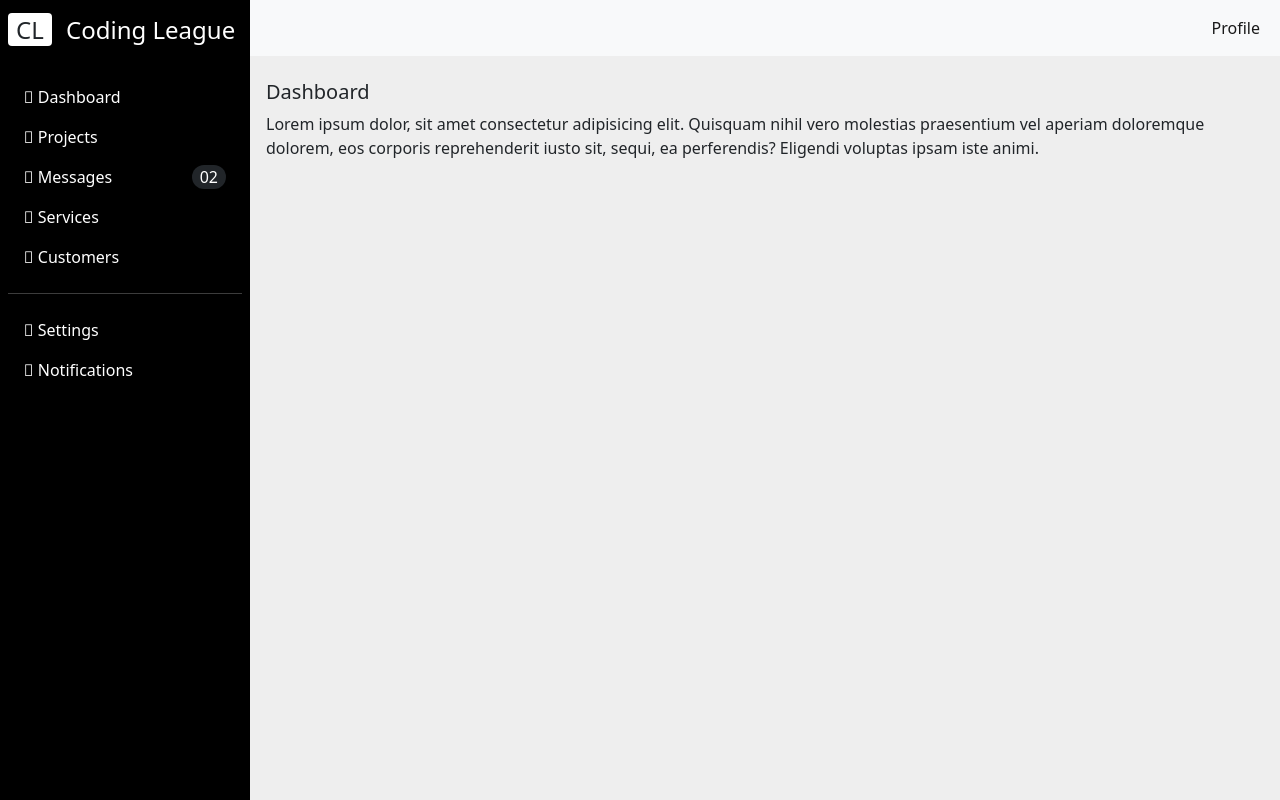
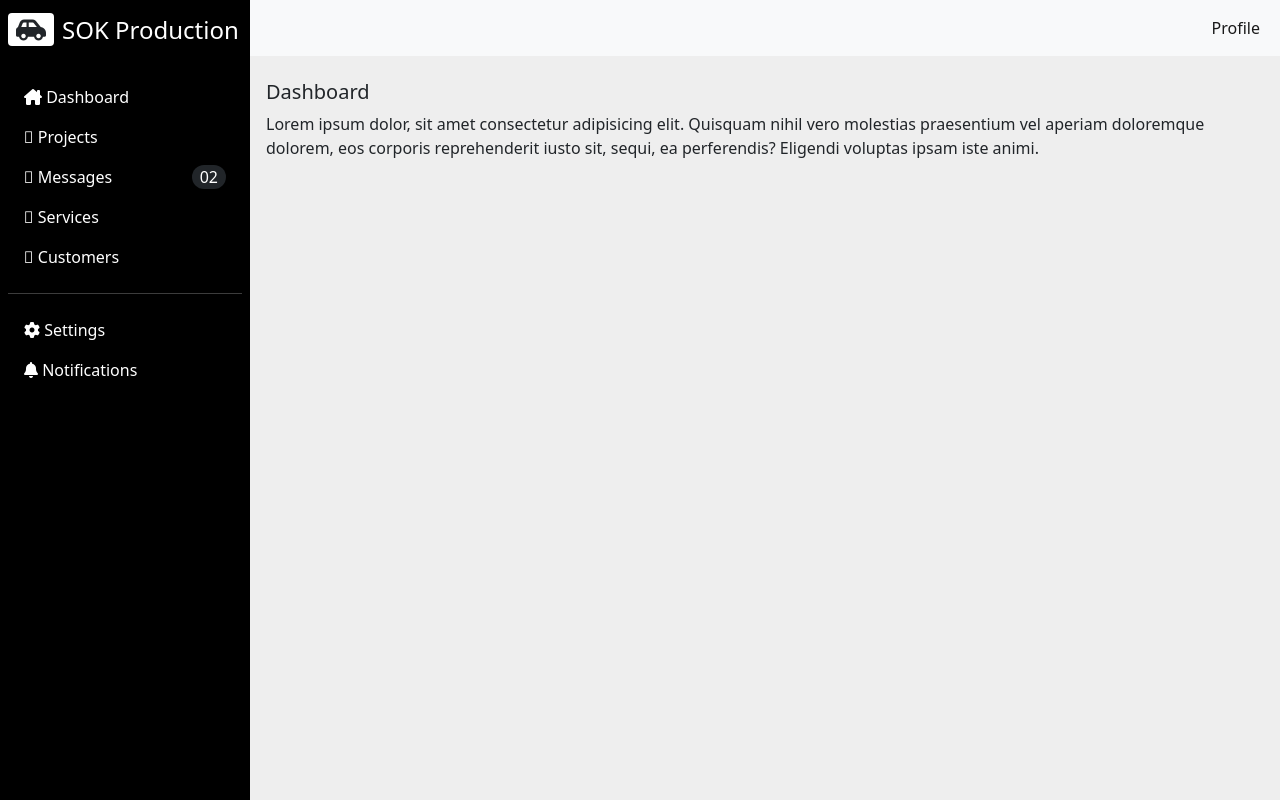
Before and after one commit to seayprem/sok, a PHP site: page / in a window 1280 px wide. Run offline with PHP 8.4, Linux system fonts and the light colour scheme.

Commit message:
Update new

```diff
--- a/index.php
+++ b/index.php
@@ -6,60 +6,14 @@
   <meta http-equiv="X-UA-Compatible" content="IE=edge">
   <meta name="viewport" content="width=device-width, initial-scale=1.0">
   <title>SOK Dashboard</title>
-  <link rel="stylesheet" href="public/css/bootstrap.min.css">
+
   <link rel="stylesheet" href="public/css/all.min.css">
   <link rel="stylesheet" href="public/css/fontawesome.min.css">
 
+  <link rel="stylesheet" href="public/css/bootstrap.min.css">
 
-  <style>
-    body {
-      background-color: #eee;
-    }
+  <link rel="stylesheet" href="public/css/styles.css">
 
-    #side_nav {
-      background: #000;
-      min-width: 250px;
-      max-width: 250px;
-      transition: all 0.3s;
-    }
-
-    .content {
-      min-height: 100vh;
-      width: 100%;
-    }
-
-    hr.h-color {
-      background-color: #eee;
-    }
-
-    .sidebar li.active {
-      background-color: #eee;
-      border-radius: 8px;
-    }
-
-    .sidebar li.active a,
-    .sidebar li.active a:hover {
-      color: #000;
-    }
-
-    .sidebar li a {
-      color: #fff;
-    }
-
-    @media(max-width: 767px) {
-      #side_nav {
-        margin-left: -250px;
-        position: fixed;
-        min-height: 100vh;
-        z-index: 1;
-      }
-
-      #side_nav.active {
-        margin-left: 0;
-      }
-
-    }
-  </style>
 
 </head>
 
@@ -68,13 +22,13 @@
   <div class="main-container d-flex">
     <div class="sidebar" id="side_nav">
       <div class="header-box px-2 pt-3 pb-4 d-flex justify-content-between">
-        <h1 class="fs-4"><span class="bg-white text-dark rounded shadow px-2 me-2">CL</span> <span
-            class="text-white">Coding League</span></h1>
-        <button class="btn d-md-none d-block close-btn px-1 py-0 text-white"><i class="fal fa-stream"></i></button>
+        <h1 class="fs-4"><span class="bg-white text-dark rounded shadow px-2 me-2"><i class="fa-solid fa-car-side"></i></span><span
+            class="text-white">SOK Production</span></h1>
+        <button class="btn d-md-none d-block close-btn px-1 py-0 text-white"><i class="fa-solid fa-bars-staggered"></i></button>
       </div>
 
       <ul class="list-unstyled px-2">
-        <li class=""><a href="#" class="text-decoration-none px-3 py-2 d-block"><i class="fal fa-home"></i>
+        <li class=""><a href="#" class="text-decoration-none px-3 py-2 d-block"><i class="fa-solid fa-house-chimney"></i>
             Dashboard</a></li>
         <li class=""><a href="#" class="text-decoration-none px-3 py-2 d-block"><i class="fal fa-list"></i> Projects</a>
         </li>
@@ -91,9 +45,9 @@
       <hr class="h-color mx-2">
 
       <ul class="list-unstyled px-2">
-        <li class=""><a href="#" class="text-decoration-none px-3 py-2 d-block"><i class="fal fa-bars"></i> Settings</a>
+        <li class=""><a href="#" class="text-decoration-none px-3 py-2 d-block"><i class="fa-solid fa-gear"></i> Settings</a>
         </li>
-        <li class=""><a href="#" class="text-decoration-none px-3 py-2 d-block"><i class="fal fa-bell"></i>
+        <li class=""><a href="#" class="text-decoration-none px-3 py-2 d-block"><i class="fa-solid fa-bell"></i>
             Notifications</a></li>
       </ul>
 
@@ -103,14 +57,14 @@
         <div class="container-fluid">
 
           <div class="d-flex justify-content-between d-md-none d-block">
-            <button class="btn px-1 py-0 open-btn me-2"><i class="fal fa-stream"></i></button>
-            <a class="navbar-brand" href="#"><span class="bg-dark rounded px-2 py-0 text-white">CL</span></a>
+            <button class="btn px-1 py-0 open-btn me-2"><i class="fa-solid fa-bars-staggered"></i></button>
+            <a class="navbar-brand" href="#"><span class="bg-dark rounded px-2 py-0 text-white">SOK</span></a>
           </div>
 
           <button class="navbar-toggler p-0 border-0" type="button" data-bs-toggle="collapse"
             data-bs-target="#navbarSupportedContent" aria-controls="navbarSupportedContent" aria-expanded="false"
             aria-label="Toggle navigation">
-            <i class="fal fa-bars"></i>
+            <i class="fa-solid fa-bars-staggered"></i>
           </button>
           <div class="collapse navbar-collapse justify-content-end" id="navbarSupportedContent">
             <ul class="navbar-nav mb-2 mb-lg-0">
@@ -133,10 +87,23 @@
   </div>
 
 
+
+  <!-- <script src="https://code.jquery.com/jquery-3.6.0.min.js"
+    integrity="sha256-/xUj+3OJU5yExlq6GSYGSHk7tPXikynS7ogEvDej/m4=" crossorigin="anonymous"></script>
+
+  <script src="https://cdn.jsdelivr.net/npm/@popperjs/core@2.9.2/dist/umd/popper.min.js"
+    integrity="sha384-IQsoLXl5PILFhosVNubq5LC7Qb9DXgDA9i+tQ8Zj3iwWAwPtgFTxbJ8NT4GN1R8p"
+    crossorigin="anonymous"></script>
+  <script src="https://cdn.jsdelivr.net/npm/bootstrap@5.0.2/dist/js/bootstrap.min.js"
+    integrity="sha384-cVKIPhGWiC2Al4u+LWgxfKTRIcfu0JTxR+EQDz/bgldoEyl4H0zUF0QKbrJ0EcQF"
+    crossorigin="anonymous"></script> -->
+
+
   <script src="public/js/jquery-3.6.0.min.js"></script>
   <script src="public/js/popper.min.js"></script>
   <script src="public/js/bootstrap.min.js"></script>
   <script src="public/js/sweetalert2@11.js"></script>
+
 
   <script>
     $(".sidebar ul li").on('click', function () {
@@ -152,7 +119,7 @@
       $('.sidebar').removeClass('active');
     });
 
-  <script/>
+  </script>
 
 </body>
 
--- a/public/css/styles.css
+++ b/public/css/styles.css
@@ -1,56 +1,46 @@
-/* Old CSS เดี๋ยวลบทีหลัง */
-/* .text-warning {
-  color: #fce12d !important;
+body {
+  background-color: #eee;
 }
 
-.nav-link.text-warning:hover {
-  color: #ffc107 !important;
+#side_nav {
+  background: #000;
+  min-width: 250px;
+  max-width: 250px;
+  transition: all 0.3s;
 }
 
-li a.dropdown-item:hover {
-  background-color: #fce12d !important;
+.content {
+  min-height: 100vh;
+  width: 100%;
 }
 
-ul.nav li.nav-item a.nav-link {
-  color: #fce12d;
+hr.h-color {
+  background-color: #eee;
 }
 
-ul.nav li.nav-item a.nav-link:hover {
-  color: #ffc107;
+.sidebar li.active {
+  background-color: #eee;
+  border-radius: 8px;
 }
 
-.bg-warning {
-  background-color: #fce12d;
-} */
-
-
-/* Fonts  */
-
-@import url('https://fonts.googleapis.com/css2?family=Prompt:wght@300&display=swap');
-
-* {
-  font-family: 'Prompt', sans-serif;
+.sidebar li.active a, .sidebar li.active a:hover {
+  color: #000;
 }
 
-/* Background  */
-
-body {
-  background-color: #F5F5F5;
+.sidebar li a {
+  color: #fff;
 }
 
+@media(max-width: 767px) {
+  #side_nav {
+    margin-left: -250px;
+    position: fixed;
+    min-height: 100vh;
+    z-index: 1;
+  }
 
-/* text color  */
+  #side_nav.active {
+    margin-left: 0;
+  }
 
-.text-sok {
-  color: #FCD535;
 }
-
-/* Button Color  */
-
-.btn-sok {
-  background-color: #FCD535;
-}
-
-.btn-sok:hover {
-  opacity: 0.8;
-}
```
